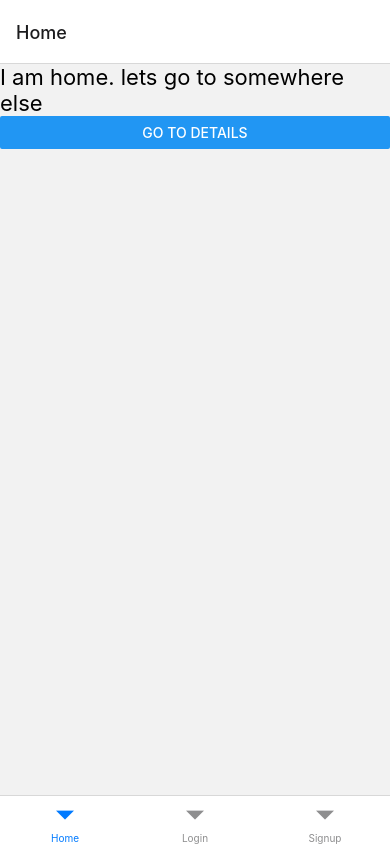
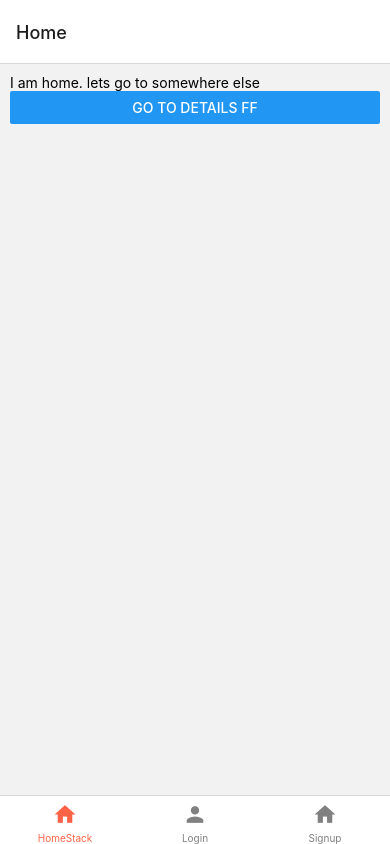
Before and after one commit to TowhidAust/MotoSurgery, a React Native app: screen /Home in a window 390 px wide. Built offline with nearby package versions, Linux system fonts and the light colour scheme.

Commit message:
Fix tab navigator and added icon library vector icon

```diff
--- a/App.tsx
+++ b/App.tsx
@@ -5,16 +5,14 @@
  * @format
  */
 
-import React, { useState } from 'react';
+import React from 'react';
 import {NavigationContainer} from '@react-navigation/native';
-import StackNavigator from './src/navigator/StackNavigator';
 import TabNavigator from './src/navigator/TabNavigator';
 
 function App(): React.JSX.Element {
-  const [isLoggedIn, setIsLoggedIn] = useState<boolean>(true);
   return (
     <NavigationContainer>
-      {isLoggedIn ? <TabNavigator /> : <StackNavigator />}
+      <TabNavigator />
     </NavigationContainer>
   );
 }
--- a/package.json
+++ b/package.json
@@ -16,7 +16,8 @@
     "react": "18.2.0",
     "react-native": "0.73.2",
     "react-native-safe-area-context": "^4.8.2",
-    "react-native-screens": "^3.29.0"
+    "react-native-screens": "^3.29.0",
+    "react-native-vector-icons": "^10.1.0"
   },
   "devDependencies": {
     "@babel/core": "^7.20.0",
@@ -27,6 +28,7 @@
     "@react-native/metro-config": "0.73.3",
     "@react-native/typescript-config": "0.73.1",
     "@types/react": "^18.2.6",
+    "@types/react-native-vector-icons": "^6.4.18",
     "@types/react-test-renderer": "^18.0.0",
     "babel-jest": "^29.6.3",
     "eslint": "^8.19.0",
--- a/src/navigator/StackNavigator.tsx
+++ /dev/null
@@ -1,16 +0,0 @@
-import React from 'react';
-import {createNativeStackNavigator} from '@react-navigation/native-stack';
-import Signup from '../screens/Auth/Signup';
-import Login from '../screens/Auth/Login';
-import Home from '../screens/Home/Home';
-const Stack = createNativeStackNavigator();
-
-export default function StackNavigator() {
-  return (
-    <Stack.Navigator>
-      <Stack.Screen name="Home" component={Home} />
-      <Stack.Screen name="Auth" component={Login} options={{title: 'Auth'}} />
-      <Stack.Screen name="Profile" component={Signup} />
-    </Stack.Navigator>
-  );
-}
--- a/src/navigator/TabNavigator.tsx
+++ b/src/navigator/TabNavigator.tsx
@@ -1,15 +1,33 @@
+/* eslint-disable react/no-unstable-nested-components */
 import React from 'react';
 import {createBottomTabNavigator} from '@react-navigation/bottom-tabs';
+import Icon from 'react-native-vector-icons/MaterialIcons';
 import Signup from '../screens/Auth/Signup';
 import Login from '../screens/Auth/Login';
-import Home from '../screens/Home/Home';
+import HomeStackScreen from './stackScreens/Home/HomeStackScreen';
 
 const Tab = createBottomTabNavigator();
 
 export default function TabNavigator() {
   return (
-    <Tab.Navigator>
-      <Tab.Screen name="Home" component={Home} />
+    <Tab.Navigator
+      screenOptions={({route}) => ({
+        tabBarIcon: ({focused, color, size}) => {
+          let iconName = 'home';
+          if (route.name === 'Home') {
+            iconName = focused ? 'home' : 'home';
+          } else if (route.name === 'Login') {
+            iconName = focused ? 'person' : 'person';
+          }
+
+          // You can return any component that you like here!
+          return <Icon name={iconName} size={size} color={color} />;
+        },
+        tabBarActiveTintColor: 'tomato',
+        tabBarInactiveTintColor: 'gray',
+        headerShown: false,
+      })}>
+      <Tab.Screen name="HomeStack" component={HomeStackScreen} />
       <Tab.Screen name="Login" component={Login} />
       <Tab.Screen name="Signup" component={Signup} />
     </Tab.Navigator>
--- /dev/null
+++ b/src/navigator/stackScreens/Home/HomeStackScreen.tsx
@@ -0,0 +1,16 @@
+import React from 'react';
+import {createNativeStackNavigator} from '@react-navigation/native-stack';
+import Home from '../../../screens/Home/Home';
+import Login from '../../../screens/Auth/Login';
+import Signup from '../../../screens/Auth/Signup';
+const HomeStack = createNativeStackNavigator();
+
+export default function HomeStackScreen() {
+  return (
+    <HomeStack.Navigator>
+      <HomeStack.Screen name="Home" component={Home} />
+      <HomeStack.Screen name="Login" component={Login} />
+      <HomeStack.Screen name="Signup" component={Signup} />
+    </HomeStack.Navigator>
+  );
+}
--- a/src/screens/Auth/Login.tsx
+++ b/src/screens/Auth/Login.tsx
@@ -1,10 +1,15 @@
-import React from 'react';
+import React, {useState} from 'react';
 import {Button, StyleSheet, Text, TextInput, View} from 'react-native';
 import {SafeAreaView} from 'react-native-safe-area-context';
 
-export default function Login({navigation}) {
-  const [text, onChangeText] = React.useState('Useless Text');
-  const [number, onChangeNumber] = React.useState('');
+type PropTypes = {
+  navigation: any;
+};
+
+export default function Login(props: PropTypes) {
+  const [text, onChangeText] = useState('Useless Text');
+  const [number, onChangeNumber] = useState('');
+  const {navigation} = props;
 
   return (
     <SafeAreaView>
--- a/src/screens/Home/Home.tsx
+++ b/src/screens/Home/Home.tsx
@@ -1,5 +1,6 @@
 import React from 'react';
-import {Button, StyleSheet, Text, View} from 'react-native';
+import {Button, Text, View} from 'react-native';
+import {globalStyles} from '../../styles';
 
 type PropTypes = {
   navigation: any;
@@ -8,18 +9,12 @@ type PropTypes = {
 export default function Home(props: PropTypes) {
   const {navigation} = props;
   return (
-    <View>
-      <Text style={styles.fontSize}>I am home. lets go to somewhere else</Text>
+    <View style={globalStyles.container}>
+      <Text>I am home. lets go to somewhere else</Text>
       <Button
-        title="Go to Details"
-        onPress={() => navigation.navigate('Auth')}
+        title="Go to Details ff"
+        onPress={() => navigation.navigate('Login')}
       />
     </View>
   );
 }
-
-const styles = StyleSheet.create({
-  fontSize: {
-    fontSize: 22,
-  },
-});
--- /dev/null
+++ b/src/styles/index.ts
@@ -0,0 +1,7 @@
+import {StyleSheet} from 'react-native';
+
+export const globalStyles = StyleSheet.create({
+  container: {
+    padding: 10,
+  },
+});
```
Also changed, not shown: src/navigator/stackScreens/Auth/LoginStackScreen.tsx (added), 2 other files (tests, documents, lock files or other folders).
